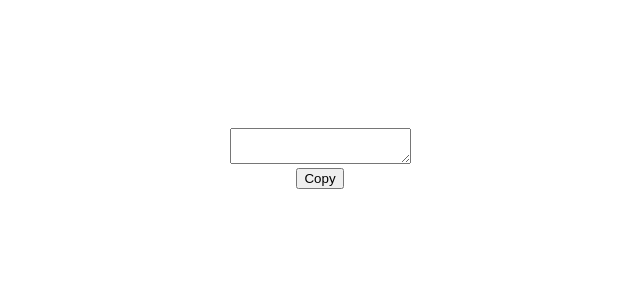
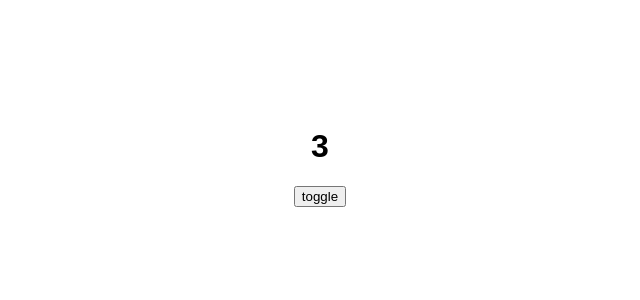
Before and after one commit to ragasxx/react-practice, a React (Create React App) app: page / in a window 1280 px wide. Shown: the top 300 px of the page, without its empty margins (320-960 px from the left). Built offline with nearby package versions, Linux system fonts and the light colour scheme.

Commit message:
usetoggler hook

```diff
--- a/src/App.js
+++ b/src/App.js
@@ -1,27 +1,23 @@
-import { useState } from "react";
+import { useCallback, useState } from "react";
 import "./App.css";
-import { useCopy } from "./useCopy";
+
+const useToggle = (arr, index = 0) => {
+  const [currIndex, setCurrIndex] = useState(index);
+
+  const toggler = useCallback(() => {
+    return setCurrIndex((prevIndex) =>
+      prevIndex >= arr.length - 1 ? 0 : prevIndex + 1
+    );
+  }, [arr]);
+  return [toggler, arr[currIndex]];
+};
 
 function App() {
-  const [value, setValue] = useState("");
-  const copy = useCopy();
-
+  const [toggler, currentValue] = useToggle([1, 2, 3, 4, 5], 2);
   return (
     <div className="App">
-      <div>
-        <textarea
-          value={value}
-          onChange={(e) => setValue(e.target.value)}
-        ></textarea>
-      </div>
-      <button
-        onClick={() => {
-          copy(value);
-          setValue("");
-        }}
-      >
-        Copy{" "}
-      </button>
+      <h1>{currentValue}</h1>
+      <button onClick={toggler}>toggle</button>
     </div>
   );
 }
--- a/src/useCopy.js
+++ /dev/null
@@ -1,16 +0,0 @@
-export const useCopy = () => {
-  const copy = async (text) => {
-    if (!navigator?.clipboard) {
-      console.warn("Clipboard is not enabled");
-      return;
-    }
-
-    try {
-      await navigator.clipboard.writeText(text);
-    } catch (error) {
-      console.error(`there was some error copying the ${text}`, error);
-    }
-  };
-
-  return copy;
-};
```
